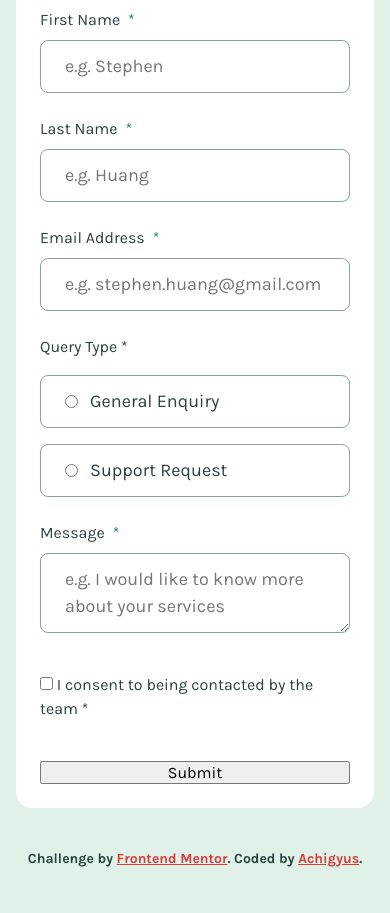
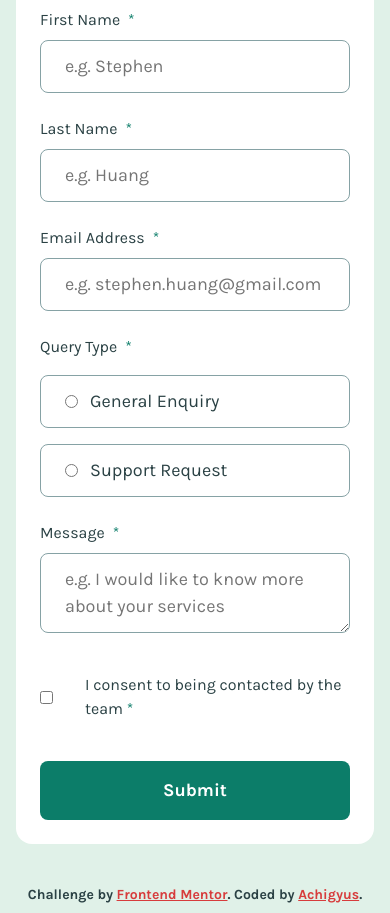
Before and after one commit to Achigyus/contact-form-main, a website built with Vite: page index.html in a window 390 px wide. Shown: the part 112-1025 px from the top of the page. Before the commit the page ends 989 px from the top, so only its background shows below. Built offline with nearby package versions, Linux system fonts and the light colour scheme.

Commit message:
done more mobile styles

```diff
--- a/index.html
+++ b/index.html
@@ -66,12 +66,14 @@
         </div>
 
         <div class="consent_to_contact">
-          <input type="checkbox" name="consent" id="consent" class="consent_checkbox" required>
-          <label for="consent" class="consent_label">I consent to being contacted by the team <span class="required">*</span></label>
+          <div class="consent_wrap">
+            <input type="checkbox" name="consent" id="consent" class="consent_checkbox" required>
+            <label for="consent" class="consent_label">I consent to being contacted by the team <span class="required">*</span></label>
+          </div>
           <p class="error error_consent" id="error_consent">To submit this form, please consent to being contacted</p>
         </div>
 
-        <input type="submit" value="Submit" class="submit_btn">
+        <input type="submit" value="Submit" class="submit_btn fw700">
 
       </form>
       <!-- Form Ends -->
--- a/src/sass/_base.sass
+++ b/src/sass/_base.sass
@@ -59,6 +59,11 @@ body
 
     legend
         margin-bottom: vars.$spacing_2
+        display: flex
+        gap: vars.$spacing_1
+
+        span
+            color: vars.$green_600
 
 .first_name_label, .last_name_label, .email_label, .message_label
     font-size: clamp(1rem, 2vw, 1.25rem)
@@ -78,6 +83,13 @@ body
     font-size: clamp(1.125rem, 2vw, 1.25rem)
     line-height: 1.5
     color: vars.$gray_900
+    cursor: pointer
+
+    &:hover, &:focus, &:active
+        border: 1px solid vars.$green_600
+        outline: 1px solid vars.$green_600
+
+
 
 .query_wrap
     border: 1px solid vars.$gray_500
@@ -89,11 +101,47 @@ body
     display: flex
     gap: 0.75rem
     align-items: center
+    cursor: pointer
+
+    &:hover
+        border: 1px solid vars.$green_600
 
     label
         font-size: clamp(1.125rem, 2vw, 1.25rem)
         line-height: 1.5
         color: vars.$gray_900
+
+.consent_to_contact
+    display: flex
+    flex-direction: column
+    gap: vars.$spacing_1
+
+.consent_wrap
+    display: flex
+    gap: vars.$spacing_2
+    align-items: center
+
+.consent_label
+    font-size: clamp(1rem, 2vw, 1.25rem)
+    line-height: 1.5
+    color: vars.$gray_900
+    margin-left: 1rem
+
+    span
+        color: vars.$green_600
+
+.submit_btn
+    font-size: clamp(1.125rem, 2vw, 1.25rem)
+    line-height: 1.5
+    color: vars.$white
+    background-color: vars.$green_600
+    padding: vars.$spacing_2
+    border: none
+    border-radius: vars.$spacing_1
+
+    &:hover
+        background: linear-gradient(0deg, rgba(0, 0, 0, 0.5), rgba(0, 0, 0, 0.5)), vars.$green_600
+
 
 .error
     display: none
```
